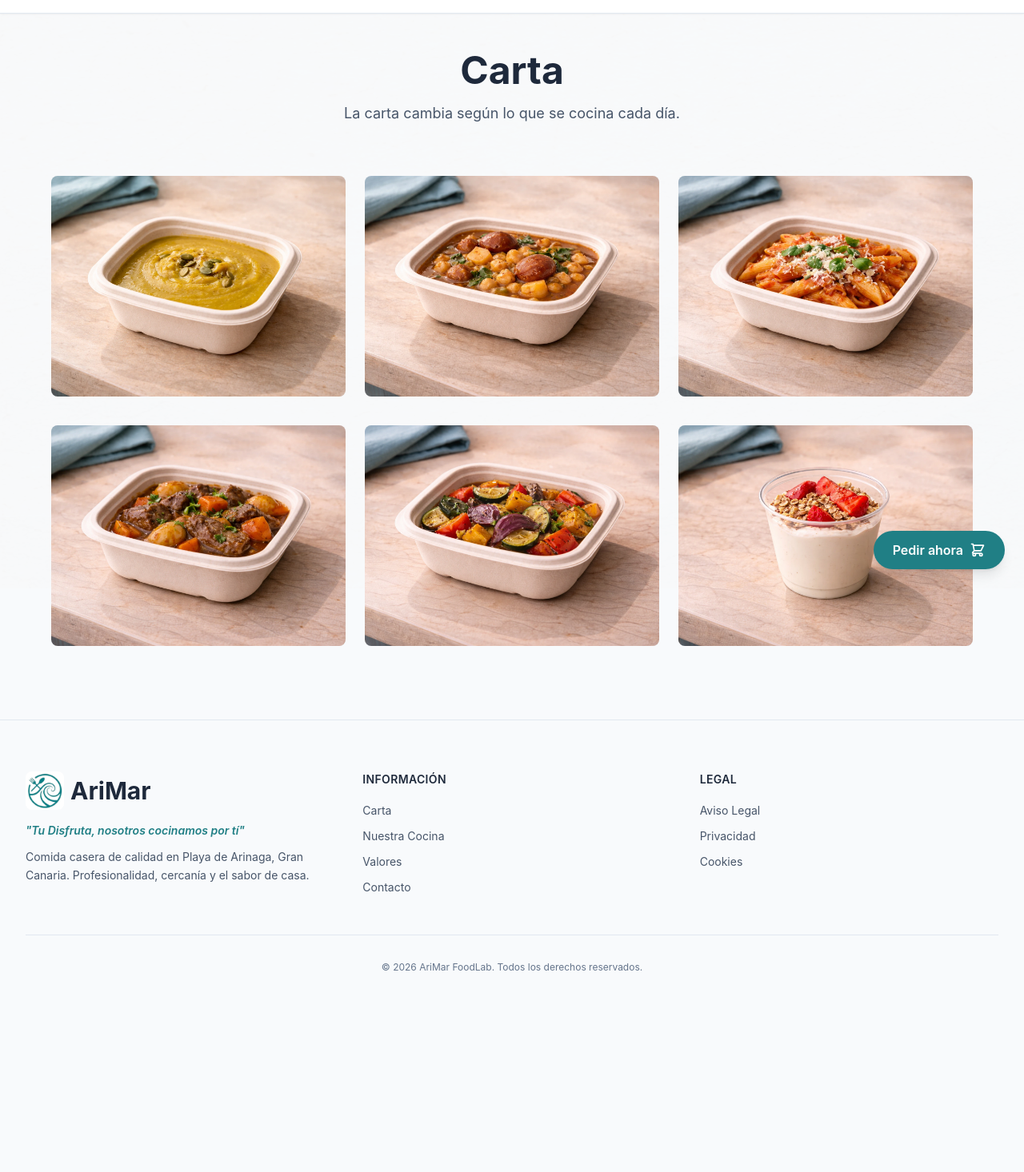
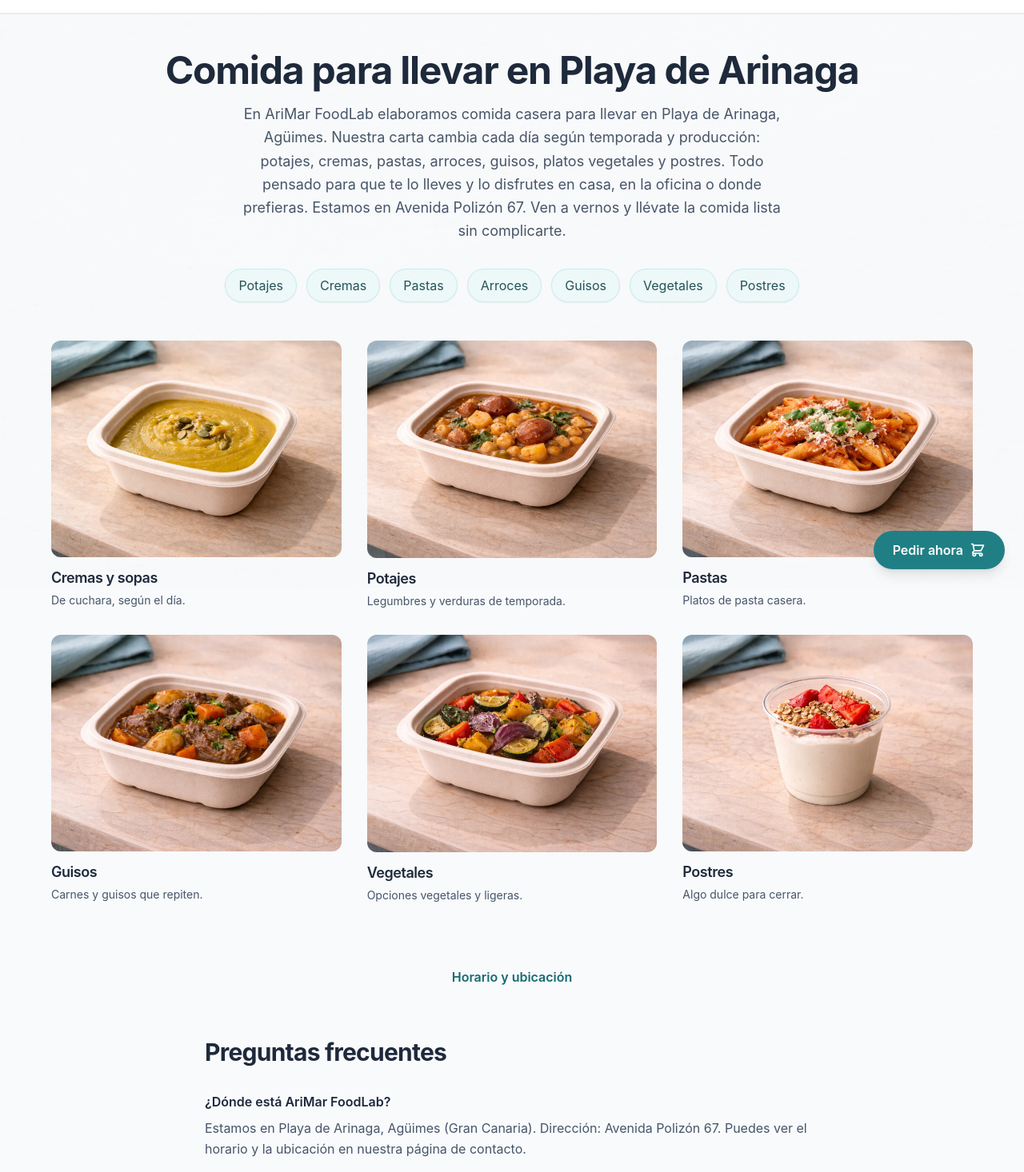
Before and after one commit to talaverilla85/ArimarWeb, a Next.js app: page /carta in a window 1280 px wide. Shown: the part 64-1530 px from the top of the page at 80% size. Before the commit the page ends 1346 px from the top, so only its background shows below. Built offline with nearby package versions, Linux system fonts and the light colour scheme.

Commit message:
actualización carta SEO

```diff
--- /dev/null
+++ b/app/carta/layout.tsx
@@ -0,0 +1,27 @@
+import type { Metadata } from 'next'
+
+const domain = 'https://www.arimarfoodlab.es'
+
+export const metadata: Metadata = {
+  title: 'Carta · Comida para llevar Playa de Arinaga | AriMar FoodLab',
+  description:
+    'Carta de comida casera para llevar en Playa de Arinaga, Agüimes. Potajes, cremas, pastas, arroces, guisos y postres. AriMar FoodLab, Avenida Polizón 67.',
+  alternates: {
+    canonical: `${domain}/carta`,
+  },
+  openGraph: {
+    title: 'Carta · Comida para llevar Playa de Arinaga | AriMar FoodLab',
+    description:
+      'Comida casera para llevar en Playa de Arinaga, Agüimes. Carta diaria: potajes, cremas, pastas, guisos y postres.',
+    type: 'website',
+    url: `${domain}/carta`,
+  },
+}
+
+export default function CartaLayout({
+  children,
+}: {
+  children: React.ReactNode
+}) {
+  return children
+}
--- a/app/carta/page.tsx
+++ b/app/carta/page.tsx
@@ -1,45 +1,113 @@
 'use client'
 
-import type { Metadata } from 'next'
 import Link from 'next/link'
 import Image from 'next/image'
 import { motion } from 'framer-motion'
+import { siteConfig } from '@/lib/siteConfig'
 
-const jsonLd = {
+const categories = [
+  'Potajes',
+  'Cremas',
+  'Pastas',
+  'Arroces',
+  'Guisos',
+  'Vegetales',
+  'Postres',
+]
+
+const cartaItems = [
+  {
+    src: '/images/carta-crema.webp',
+    alt: 'Crema o sopa del día en AriMar FoodLab, comida para llevar Playa de Arinaga',
+    title: 'Cremas y sopas',
+    description: 'De cuchara, según el día.',
+  },
+  {
+    src: '/images/carta-potaje.webp',
+    alt: 'Potaje tradicional, comida casera para llevar en Agüimes',
+    title: 'Potajes',
+    description: 'Legumbres y verduras de temporada.',
+  },
+  {
+    src: '/images/carta-pasta.webp',
+    alt: 'Pasta casera para llevar, AriMar FoodLab Playa de Arinaga',
+    title: 'Pastas',
+    description: 'Platos de pasta casera.',
+  },
+  {
+    src: '/images/carta-carne-estofada.webp',
+    alt: 'Guisos y carnes para llevar en Playa de Arinaga',
+    title: 'Guisos',
+    description: 'Carnes y guisos que repiten.',
+  },
+  {
+    src: '/images/carta-vegetal.webp',
+    alt: 'Platos vegetales, comida para llevar Playa de Arinaga',
+    title: 'Vegetales',
+    description: 'Opciones vegetales y ligeras.',
+  },
+  {
+    src: '/images/carta-postre-vaso.webp',
+    alt: 'Postres caseros, AriMar FoodLab',
+    title: 'Postres',
+    description: 'Algo dulce para cerrar.',
+  },
+]
+
+const faqs = [
+  {
+    q: '¿Dónde está AriMar FoodLab?',
+    a: 'Estamos en Playa de Arinaga, Agüimes (Gran Canaria). Dirección: Avenida Polizón 67. Puedes ver el horario y la ubicación en nuestra página de contacto.',
+  },
+  {
+    q: '¿La carta es fija o cambia?',
+    a: 'La carta cambia cada día según temporada y producción. Solemos tener de cuchara (potajes, cremas), pastas, arroces, guisos, platos vegetales y postres.',
+  },
+  {
+    q: '¿Puedo pedir para llevar?',
+    a: 'Sí. Todo nuestro menú es comida para llevar. Abrimos todos los días de 11:30 a 16:00. Para horario completo y cómo llegar: Horario y ubicación.',
+  },
+  {
+    q: '¿Qué tipo de comida hacéis?',
+    a: 'Comida casera para llevar: potajes, cremas, pastas, arroces, guisos, vegetales y postres. Elaborada con productos de calidad en Playa de Arinaga.',
+  },
+]
+
+function buildJsonLd() {
+  const restaurant = {
     '@context': 'https://schema.org',
-  '@type': 'Menu',
-  name: 'Carta de AriMar',
-  description: 'Carta completa de comida para llevar en Playa de Arinaga',
-  provider: {
-    '@type': 'LocalBusiness',
-    name: 'AriMar',
+    '@type': 'Restaurant',
+    name: 'AriMar FoodLab',
+    description:
+      'Comida casera para llevar en Playa de Arinaga, Agüimes. Carta diaria con potajes, cremas, pastas, arroces, guisos y postres.',
     address: {
       '@type': 'PostalAddress',
-      streetAddress: 'Avenida Polizón 67',
-      addressLocality: 'Playa de Arinaga',
-      addressRegion: 'Agüimes, Gran Canaria',
+      streetAddress: siteConfig.address.street,
+      addressLocality: siteConfig.address.locality,
+      addressRegion: siteConfig.address.municipality + ', ' + siteConfig.address.region,
       addressCountry: 'ES',
     },
+    url: 'https://www.arimarfoodlab.es/carta',
+    hasMenu: {
+      '@type': 'Menu',
+      name: 'Carta AriMar FoodLab',
+      description: 'Carta de comida para llevar que varía según el día. Incluye potajes, cremas, pastas, arroces, guisos, vegetales y postres.',
     },
   }
-
-const cartaImages = [
-  { src: '/images/carta-crema.webp', alt: 'Crema' },
-  { src: '/images/carta-potaje.webp', alt: 'Potaje' },
-  { src: '/images/carta-pasta.webp', alt: 'Pasta' },
-  { src: '/images/carta-carne-estofada.webp', alt: 'Carne estofada' },
-  { src: '/images/carta-vegetal.webp', alt: 'Plato vegetal' },
-  { src: '/images/carta-postre-vaso.webp', alt: 'Postre' },
-]
+  return restaurant
+}
 
 export default function CartaPage() {
+  const jsonLd = buildJsonLd()
+
   return (
     <>
       <script
         type="application/ld+json"
         dangerouslySetInnerHTML={{ __html: JSON.stringify(jsonLd) }}
       />
-      {/* Floating CTA Button */}
+
+      {/* Floating CTA */}
       <div className="fixed bottom-6 right-6 z-40">
         <Link
           href="/proximamente"
@@ -54,26 +122,51 @@ export default function CartaPage() {
 
       <div className="pt-32 pb-20 px-4 sm:px-6 lg:px-8">
         <div className="max-w-6xl mx-auto">
-          <div className="text-center mb-16">
-            <h1 className="text-4xl md:text-5xl font-bold text-slate-800 mb-4">
-              Carta
+          {/* H1 + párrafo indexable */}
+          <header className="text-center mb-12">
+            <h1 className="text-4xl md:text-5xl font-bold text-slate-800 mb-4 tracking-tight">
+              Comida para llevar en Playa de Arinaga
             </h1>
-            <p className="text-lg text-slate-600 max-w-2xl mx-auto">
-              La carta cambia según lo que se cocina cada día.
+            <p className="text-lg text-slate-600 max-w-2xl mx-auto leading-relaxed mb-8">
+              En AriMar FoodLab elaboramos comida casera para llevar en Playa de Arinaga, Agüimes.
+              Nuestra carta cambia cada día según temporada y producción: potajes, cremas, pastas,
+              arroces, guisos, platos vegetales y postres. Todo pensado para que te lo lleves y lo
+              disfrutes en casa, en la oficina o donde prefieras. Estamos en Avenida Polizón 67.
+              Ven a vernos y llévate la comida lista sin complicarte.
             </p>
-          </div>
 
-          <div className="grid grid-cols-1 md:grid-cols-2 lg:grid-cols-3 gap-6">
-            {cartaImages.map((item, index) => (
-              <motion.div
-                key={index}
+            {/* Categorías en ul/li con estilo chips */}
+            <nav aria-label="Categorías de la carta">
+              <ul className="flex flex-wrap justify-center gap-2 md:gap-3 list-none pl-0">
+                {categories.map((cat) => (
+                  <li key={cat}>
+                    <span
+                      className="inline-block px-4 py-2 rounded-full border border-primary-100/70 bg-primary-50/60 text-sm md:text-base text-primary-800/90 shadow-sm hover:bg-primary-50/80 transition-colors"
+                    >
+                      {cat}
+                    </span>
+                  </li>
+                ))}
+              </ul>
+            </nav>
+          </header>
+
+          {/* Grid de cards con h3 + descripción + alt */}
+          <section className="mb-20" aria-labelledby="carta-visual-heading">
+            <h2 id="carta-visual-heading" className="sr-only">
+              Carta visual de AriMar FoodLab
+            </h2>
+            <div className="grid grid-cols-1 md:grid-cols-2 lg:grid-cols-3 gap-8">
+              {cartaItems.map((item, index) => (
+                <motion.article
+                  key={item.title}
                   initial={{ opacity: 0, y: 20 }}
                   whileInView={{ opacity: 1, y: 0 }}
                   viewport={{ once: true, margin: '-50px' }}
                   transition={{ duration: 0.5, delay: index * 0.1 }}
                   className="group"
                 >
-                <div className="relative aspect-[4/3] rounded-lg overflow-hidden mb-3 bg-slate-100">
+                  <div className="relative aspect-[4/3] rounded-xl overflow-hidden mb-3 bg-slate-100">
                     <Image
                       src={item.src}
                       alt={item.alt}
@@ -82,9 +175,51 @@ export default function CartaPage() {
                       sizes="(max-width: 768px) 100vw, (max-width: 1024px) 50vw, 33vw"
                     />
                   </div>
-              </motion.div>
+                  <h3 className="text-lg font-semibold text-slate-800 mb-1 tracking-tight">
+                    {item.title}
+                  </h3>
+                  <p className="text-sm text-slate-600">{item.description}</p>
+                </motion.article>
               ))}
             </div>
+          </section>
+
+          {/* Enlace interno Horario y ubicación */}
+          <p className="text-center mb-16">
+            <Link
+              href="/contacto"
+              className="text-primary-600 font-semibold hover:text-primary-700 hover:underline"
+            >
+              Horario y ubicación
+            </Link>
+          </p>
+
+          {/* FAQ */}
+          <section className="max-w-3xl mx-auto" aria-labelledby="faq-heading">
+            <h2 id="faq-heading" className="text-2xl md:text-3xl font-bold text-slate-800 mb-8 tracking-tight">
+              Preguntas frecuentes
+            </h2>
+            <ul className="space-y-6 list-none pl-0">
+              {faqs.map((faq, i) => (
+                <li key={i} className="border-b border-slate-200 pb-6 last:border-0">
+                  <h3 className="text-base font-semibold text-slate-800 mb-2">
+                    {faq.q}
+                  </h3>
+                  <p className="text-slate-600 leading-relaxed">
+                    {faq.a.includes('Horario y ubicación')
+                      ? <>
+                          {faq.a.slice(0, faq.a.indexOf('Horario y ubicación'))}
+                          <Link href="/contacto" className="text-primary-600 font-medium hover:underline">
+                            Horario y ubicación
+                          </Link>
+                          {faq.a.slice(faq.a.indexOf('Horario y ubicación') + 'Horario y ubicación'.length)}
+                        </>
+                      : faq.a}
+                  </p>
+                </li>
+              ))}
+            </ul>
+          </section>
         </div>
       </div>
     </>
```
Lines whose indentation alone changed are shown as unchanged.
